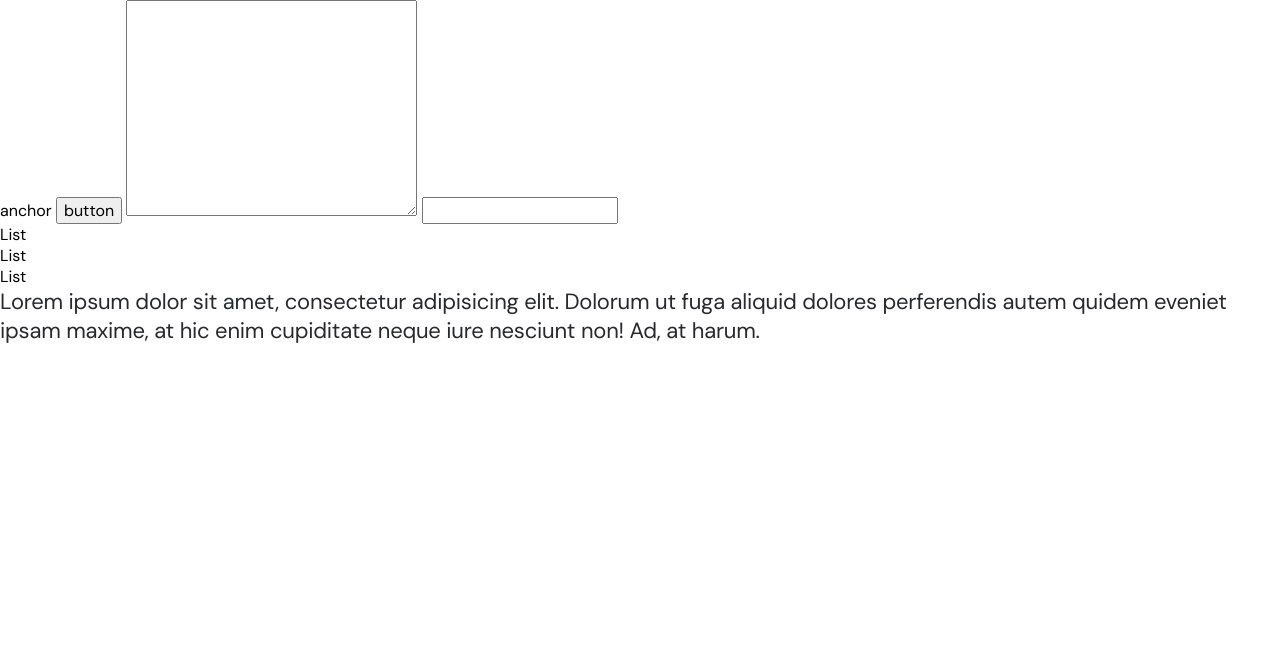
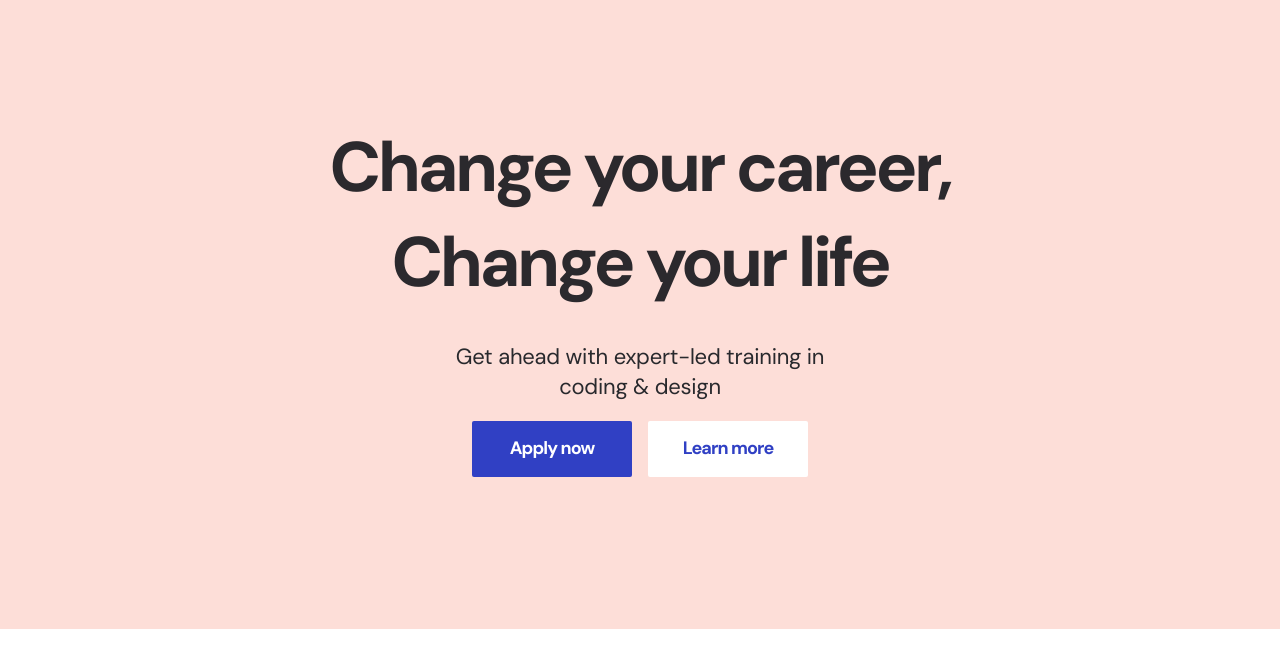
Before and after one commit to Kimyb8870/Frontend_Training_Ad, a plain HTML site: page index.html in a window 1280 px wide. Drawn offline with Linux system fonts and the light colour scheme.

Commit message:
Landing section 추가

```diff
--- a/css/style.css
+++ b/css/style.css
@@ -38,17 +38,105 @@ ol{
 }
 
 p{
-    font-size: 24px;
+    font-size: 16px;
     line-height: 1.5;
     color: #28292D;
     letter-spacing: -0.01em;
 }
+
+.fill-button{
+    display: inline-flex;
+    justify-content: center;
+    align-items: center;
+    width: 140px;
+    height: 48px;
+    font-size: 15px;
+    line-height: 1.6;
+    font-weight: 700;
+    letter-spacing: -0.05em;
+    color: #fff;
+    background-color: #3040C4;
+    border-radius: 2px;
+    transition: opacity 300ms ease-in-out;
+}
+
+.fill-button:hover{
+    opacity: 0.5;
+}
+
+.fill-button.inverted{
+    color: #3040C4;
+    background-color: #fff;
+}
+
+/* Landing */
+.landing{
+    background: #FDDED8;
+    text-align: center;
+}
+
+.landing-content{
+    display: flex;
+    flex-direction: column;
+    justify-content: center;
+    width: 100%;
+    height: 100vh
+}
+
+.landing-title{
+    color: #2B292D;
+    font-size: 40px;
+    line-height: 1;
+    letter-spacing: -0.05em;
+    font-weight: bold;
+    margin-bottom: 24px;
+}
+
+.landing-desc{
+    margin-bottom: 20px;
+}
+
+.landing .button-group{
+    display: flex;
+    justify-content: center;
+    align-items: center;
+}
+
+.landing .button-group .fill-button:first-child{
+    margin-right: 8px;
+}
+
 
 /* >768px (Desktop) */
 @media screen and (min-width: 768px){
     p{
         font-size: 22px;
         line-height: 1.333336;
+    }
+
+
+    /* landing */
+    .landing-content{
+        height: auto;
+        padding: 120px;
+    }
+
+    .landing-title{
+        font-size: 70px;
+        line-height: 1.36;
+        margin-bottom: 32px;
+    }
+
+    .fill-button{
+        width: 160px;
+        height: 56px;
+        font-size: 18px;
+        line-height: 1.55555;
+        margin-bottom: 32px;
+    }
+
+    .landing .button-group .fill-button:first-child{
+        margin-right: 16px;
     }
 }
 
--- a/index.html
+++ b/index.html
@@ -1,5 +1,6 @@
 <!DOCTYPE html>
 <html lang="en">
+
 <head>
     <meta charset="UTF-8">
     <meta name="viewport" content="width=device-width, initial-scale=1.0">
@@ -8,18 +9,32 @@
     <link rel="stylesheet" href="./css/style.css">
     <title>Final Project</title>
 </head>
+
 <body>
-    <a href="#">anchor</a>
-    <button type="button">button</button>
-    <textarea name="" id="" cols="30" rows="10"></textarea>
-    <input type="text" name="" id="">
-    <ul>
-        <li>List</li>
-        <li>List</li>
-        <li>List</li>
-    </ul>
-    <p>
-        Lorem ipsum dolor sit amet, consectetur adipisicing elit. Dolorum ut fuga aliquid dolores perferendis autem quidem eveniet ipsam maxime, at hic enim cupiditate neque iure nesciunt non! Ad, at harum.
-    </p>
+    <section class="landing">
+        <div class="container">
+            <div class="row">
+                <div class="col-12">
+                    <div class="landing-content">
+                        <h1 class="landing-title">
+                            Change your career,<br>Change your life
+                        </h1>
+                        <p class="landing-desc">
+                            Get ahead with expert-led training in<br>coding & design
+                        </p>
+                        <div class="button-group">
+                            <a href="#" class="fill-button">
+                                Apply now
+                            </a>
+                            <a href="#" class="fill-button inverted">
+                                Learn more
+                            </a>
+                        </div>
+                    </div>
+                </div>
+            </div>
+        </div>
+    </section>
 </body>
+
 </html>
```
